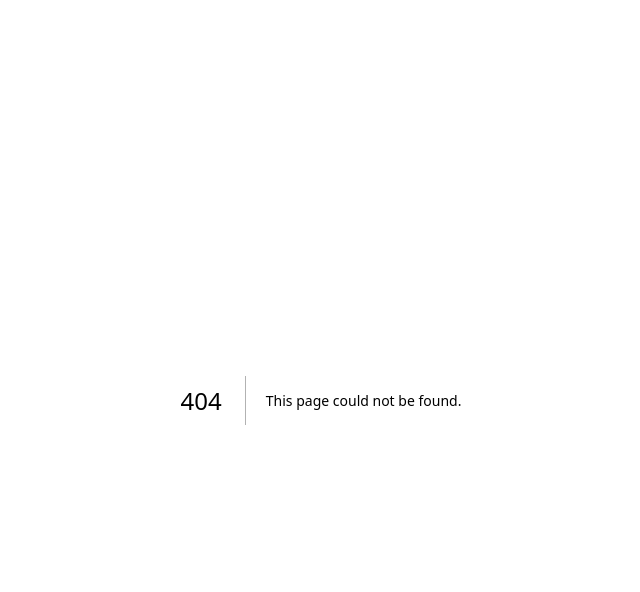
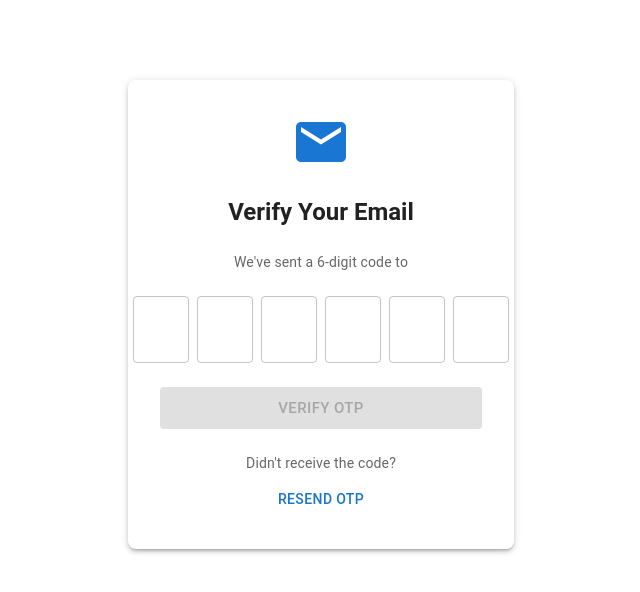
Before and after one commit to sebika123/TodoFrontend, a Next.js app: page /otp-verification in a window 1280 px wide. Before the commit this address had no page. Shown: the top 592 px of the page, without its empty margins (319-959 px from the left). Built offline with nearby package versions, Linux system fonts and the light colour scheme; no server answers.

Commit message:
added otp verification page

```diff
--- /dev/null
+++ b/src/app/otp-verification/page.tsx
@@ -0,0 +1,272 @@
+"use client";
+
+import React, { useState, useRef, useEffect } from "react";
+import axios from "axios";
+import {
+  Box,
+  Stack,
+  TextField,
+  Button,
+  Typography,
+  Snackbar,
+  CircularProgress,
+  Alert,
+  Paper,
+} from "@mui/material";
+import { CheckCircle, Email } from "@mui/icons-material";
+
+interface OtpVerificationProps {
+  email: string;
+  onVerified: () => void;
+  onCancel?: () => void;
+}
+
+const OtpVerification: React.FC<OtpVerificationProps> = ({
+  email,
+  onVerified,
+  onCancel,
+}) => {
+  const [otp, setOtp] = useState<string[]>(["", "", "", "", "", ""]);
+  const [loading, setLoading] = useState(false);
+  const [sendingOtp, setSendingOtp] = useState(false);
+  const [countdown, setCountdown] = useState(0);
+  const [snackbar, setSnackbar] = useState<{
+    open: boolean;
+    message: string;
+    severity: "success" | "error" | "info";
+  }>({ open: false, message: "", severity: "success" });
+
+  const inputRefs = useRef<(HTMLInputElement | null)[]>([]);
+
+  // Send OTP on component mount
+  useEffect(() => {
+    sendOtp();
+  }, []);
+
+  // Countdown timer
+  useEffect(() => {
+    if (countdown > 0) {
+      const timer = setTimeout(() => setCountdown(countdown - 1), 1000);
+      return () => clearTimeout(timer);
+    }
+  }, [countdown]);
+
+  const sendOtp = async () => {
+    setSendingOtp(true);
+    try {
+      await axios.post("http://localhost:3002/otp/send", { email });
+      setSnackbar({
+        open: true,
+        message: "OTP sent to your email!",
+        severity: "success",
+      });
+      setCountdown(60); // 60 seconds countdown
+    } catch (error: any) {
+      setSnackbar({
+        open: true,
+        message: error.response?.data?.message || "Failed to send OTP",
+        severity: "error",
+      });
+    } finally {
+      setSendingOtp(false);
+    }
+  };
+
+  const handleChange = (index: number, value: string) => {
+    // Only allow numbers
+    if (value && !/^\d$/.test(value)) return;
+
+    const newOtp = [...otp];
+    newOtp[index] = value;
+    setOtp(newOtp);
+
+    // Auto-focus next input
+    if (value && index < 5) {
+      inputRefs.current[index + 1]?.focus();
+    }
+  };
+
+  const handleKeyDown = (
+    index: number,
+    e: React.KeyboardEvent<HTMLInputElement>
+  ) => {
+    if (e.key === "Backspace" && !otp[index] && index > 0) {
+      inputRefs.current[index - 1]?.focus();
+    }
+  };
+
+  const handlePaste = (e: React.ClipboardEvent) => {
+    e.preventDefault();
+    const pastedData = e.clipboardData.getData("text").slice(0, 6);
+    if (/^\d+$/.test(pastedData)) {
+      const newOtp = pastedData.split("").concat(Array(6).fill("")).slice(0, 6);
+      setOtp(newOtp);
+      inputRefs.current[Math.min(pastedData.length, 5)]?.focus();
+    }
+  };
+
+  const verifyOtp = async () => {
+    const otpCode = otp.join("");
+    if (otpCode.length !== 6) {
+      setSnackbar({
+        open: true,
+        message: "Please enter complete OTP",
+        severity: "error",
+      });
+      return;
+    }
+
+    setLoading(true);
+    try {
+      const response = await axios.post("http://localhost:3002/otp/verify", {
+        email,
+        otp: otpCode,
+      });
+      setSnackbar({
+        open: true,
+        message: "Email verified successfully!",
+        severity: "success",
+      });
+      setTimeout(() => onVerified(), 1000);
+    } catch (error: any) {
+      setSnackbar({
+        open: true,
+        message: error.response?.data?.message || "Invalid OTP",
+        severity: "error",
+      });
+      // Clear OTP on error
+      setOtp(["", "", "", "", "", ""]);
+      inputRefs.current[0]?.focus();
+    } finally {
+      setLoading(false);
+    }
+  };
+
+  const handleCloseSnackbar = () => {
+    setSnackbar((prev) => ({ ...prev, open: false }));
+  };
+
+  return (
+    <Box
+      sx={{
+        maxWidth: 450,
+        mx: "auto",
+        mt: 6,
+        p: 4,
+      }}
+    >
+      <Paper elevation={3} sx={{ p: 4, borderRadius: 2 }}>
+        <Stack spacing={3} alignItems="center">
+          <Email sx={{ fontSize: 60, color: "primary.main" }} />
+
+          <Typography variant="h5" fontWeight={600} textAlign="center">
+            Verify Your Email
+          </Typography>
+
+          <Typography
+            variant="body2"
+            color="text.secondary"
+            textAlign="center"
+            sx={{ mb: 2 }}
+          >
+            We've sent a 6-digit code to
+            <br />
+            <strong>{email}</strong>
+          </Typography>
+
+          {/* OTP Input Boxes */}
+          <Box
+            sx={{
+              display: "flex",
+              gap: 1,
+              justifyContent: "center",
+            }}
+            onPaste={handlePaste}
+          >
+            {otp.map((digit, index) => (
+              <TextField
+                key={index}
+                inputRef={(el) => (inputRefs.current[index] = el)}
+                value={digit}
+                onChange={(e) => handleChange(index, e.target.value)}
+                onKeyDown={(e) => handleKeyDown(index, e as any)}
+                inputProps={{
+                  maxLength: 1,
+                  style: {
+                    textAlign: "center",
+                    fontSize: "24px",
+                    fontWeight: "bold",
+                  },
+                }}
+                sx={{
+                  width: 56,
+                  "& input": {
+                    padding: "16px 0",
+                  },
+                }}
+              />
+            ))}
+          </Box>
+
+          {/* Verify Button */}
+          <Button
+            variant="contained"
+            color="primary"
+            fullWidth
+            size="large"
+            onClick={verifyOtp}
+            disabled={loading || otp.join("").length !== 6}
+            startIcon={loading ? <CircularProgress size={20} /> : null}
+            sx={{ mt: 3 }}
+          >
+            {loading ? "Verifying..." : "Verify OTP"}
+          </Button>
+
+          {/* Resend OTP */}
+          <Box textAlign="center">
+            <Typography variant="body2" color="text.secondary">
+              Didn't receive the code?
+            </Typography>
+            <Button
+              variant="text"
+              onClick={sendOtp}
+              disabled={sendingOtp || countdown > 0}
+              sx={{ mt: 1 }}
+            >
+              {countdown > 0
+                ? `Resend in ${countdown}s`
+                : sendingOtp
+                ? "Sending..."
+                : "Resend OTP"}
+            </Button>
+          </Box>
+
+          {/* Cancel Button */}
+          {onCancel && (
+            <Button variant="outlined" fullWidth onClick={onCancel}>
+              Cancel
+            </Button>
+          )}
+        </Stack>
+      </Paper>
+
+      <Snackbar
+        open={snackbar.open}
+        autoHideDuration={4000}
+        onClose={handleCloseSnackbar}
+        anchorOrigin={{ vertical: "top", horizontal: "center" }}
+      >
+        <Alert
+          onClose={handleCloseSnackbar}
+          severity={snackbar.severity}
+          variant="filled"
+          sx={{ width: "100%" }}
+        >
+          {snackbar.message}
+        </Alert>
+      </Snackbar>
+    </Box>
+  );
+};
+
+export default OtpVerification;
```
Also changed, not shown: src/protected-components/AuthRegister.tsx (+43 -2 lines).
